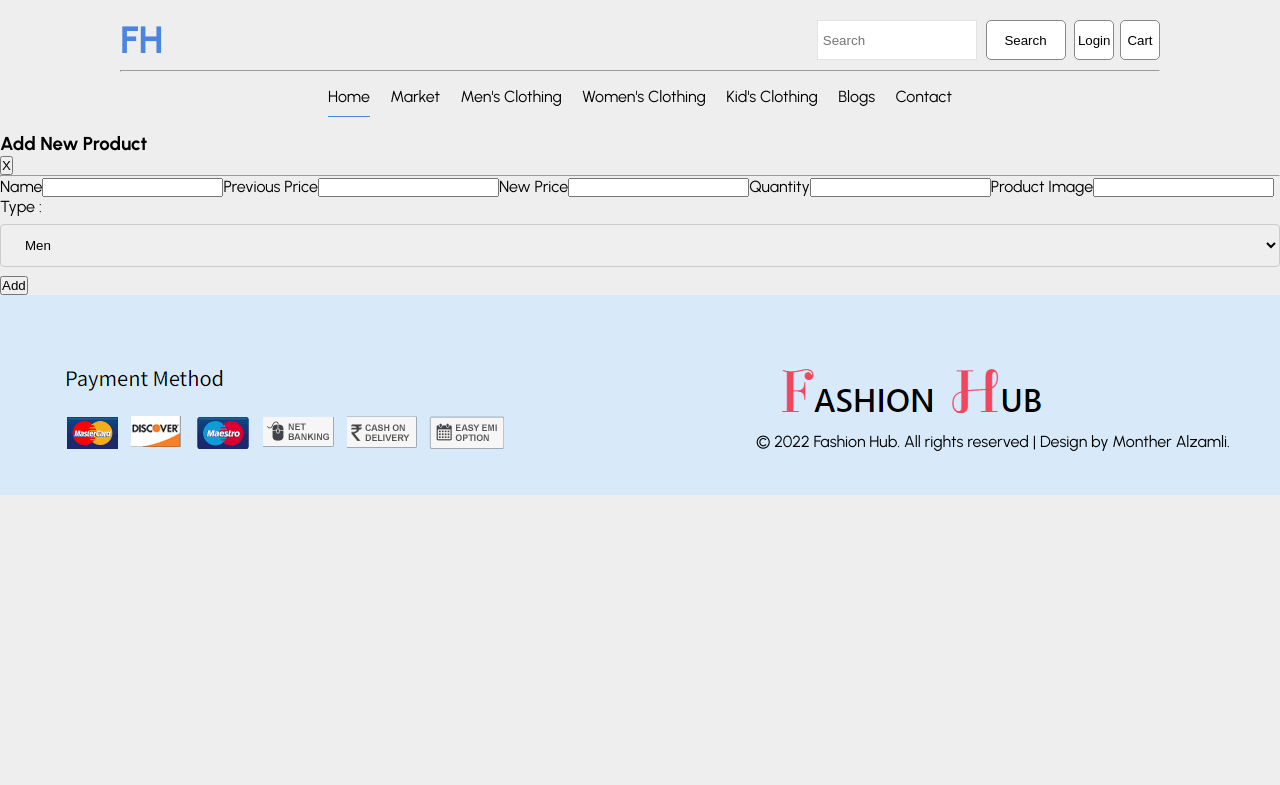
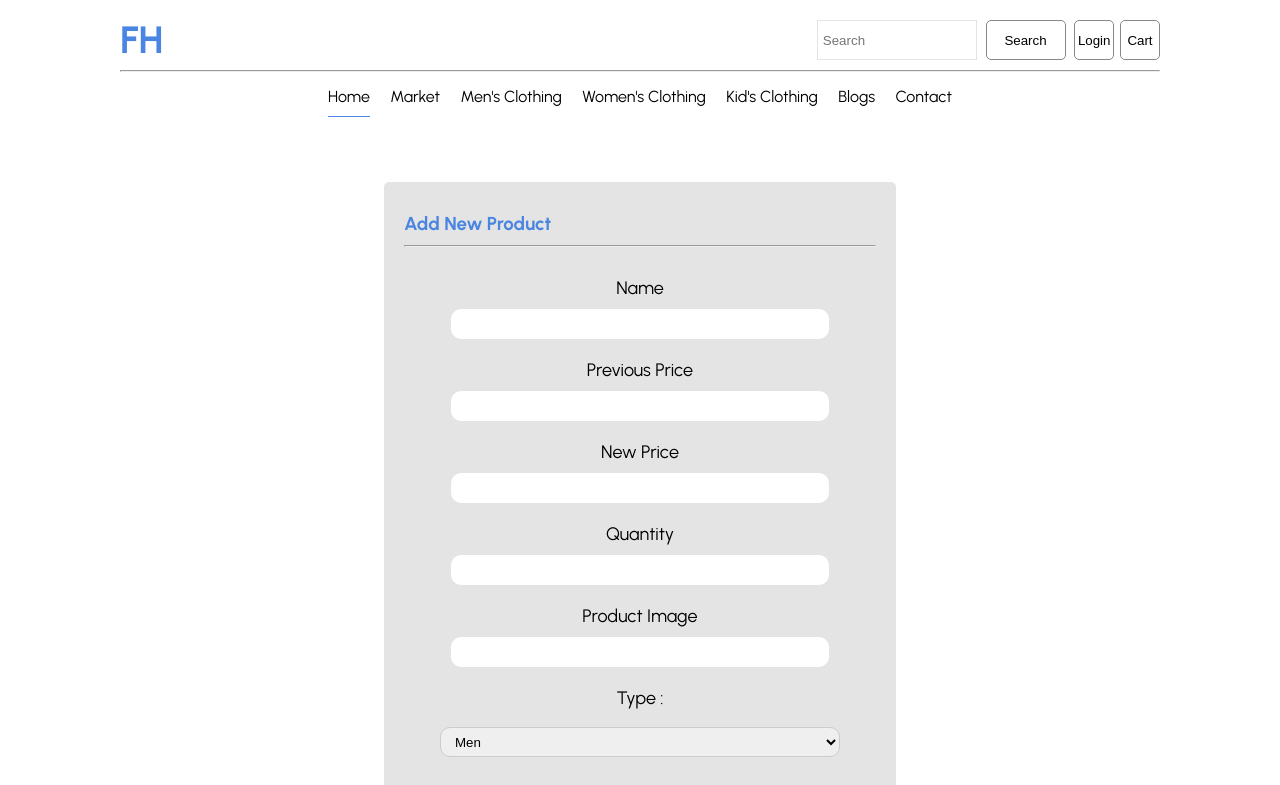
Before and after one commit to MontherIsmail/Fashion-Hub, a React (Create React App) app in the folder client/: page /products in a window 1280 px wide. Shown: the top 785 px of the page. Built offline with nearby package versions, Linux system fonts and the light colour scheme; no server answers.

Commit message:
add product form css, jsx and some edits Relates #41

```diff
--- a/client/src/App.css
+++ b/client/src/App.css
@@ -5,6 +5,7 @@
 }
 body {
   font-family: "Urbanist", sans-serif;
+  background-color: #fff;
 }
 :root {
   --main-color: #4a86e1;
@@ -248,3 +249,76 @@ footer{
   height: 200px;
   background-color: var(--footer-color);
 }
+.add-container{
+  width: 100%;
+  padding: 50px 0;
+  display: flex;
+  justify-content: center;
+  align-items: center;
+}
+.add-inner{
+  display: flex;
+  justify-content: space-between;
+  align-items: flex-start;
+  flex-direction: column;
+  padding: 30px 20px;
+  border-radius: 5px;
+  width: 40%;
+  height: fit-content;
+  background-color: #e4e4e4;
+}
+.add-header{
+  margin-bottom: 30px;
+  width: 100%;
+}
+.add-header hr{
+  width: 100%;
+}
+.add-header h3{
+  color: var(--main-color);
+  margin-bottom: 10px;
+}
+
+.form{
+  display: flex;
+  justify-content: space-between;
+  align-items: center;
+  flex-direction: column;
+  height: 90%;
+  width: 100%;
+  margin-bottom: 40px;
+}
+.form label{
+  margin-bottom: 10px;
+  font-size: 18px;
+}
+.form input{
+  width: 80%;
+  height: 30px;
+  background-color: #fff;
+  border: none;
+  border-radius: 10px;
+  margin-bottom: 20px;
+  padding: 0 10px;
+}
+.form select{
+  width: 400px;
+  border-radius: 10px;
+  height: 30px;
+  padding: 0 10px;
+  margin-bottom: 30px;
+}
+.form button{
+  width: 80%;
+  height: 30px;
+  border: none;
+  border-radius: 10px;
+  background-color: var(--main-color);
+  color: #fff;
+  cursor: pointer;
+}
+.form button:hover{
+  background-color: #fff;
+  color: #000;
+  border: 1px solid #80808080;
+}
--- a/client/src/App.jsx
+++ b/client/src/App.jsx
@@ -17,7 +17,6 @@ import bannerProducts from "./assets/bannerProducts.png";
 class App extends Component {
   state = {
     products: [],
-    popUpDisplay: false,
     isLogged: false,
     name: "",
     password: "",
@@ -140,8 +139,6 @@ class App extends Component {
       cart: [...prevState.cart, addedProduct[0]],
     }));
   };
-  handleOpenPopUp = () => this.setState({ popUpDisplay: true });
-  handleClosePopUp = () => this.setState({ popUpDisplay: false });
 
   render() {
     const { products, isLogged, editable, cart, minPrice, maxPrice, category } =
@@ -212,8 +209,6 @@ class App extends Component {
               path="/products"
               element={
                 <AddProduct
-                  trigger={this.state.popUpDisplay}
-                  handleClosePopUp={this.handleClosePopUp}
                   addProduct={this.addProduct}
                 />
               }
--- a/client/src/Components/AddProduct.jsx
+++ b/client/src/Components/AddProduct.jsx
@@ -1,15 +1,14 @@
 import React from 'react';
 import Input from './Input';
 export default function AddProduct(props) {
-  const { closePopUp, addProduct } = props;
+  const { addProduct } = props;
   return (
-    <div className="popup">
-      <div className="popup-inner">
-        <div className="popup-header">
+    <div className="add-container">
+      <div className="add-inner">
+        <div className="add-header">
           <h3>Add New Product</h3>
-          <button onClick={closePopUp}>X</button>
+        <hr />
         </div>
-        <hr />
         <form className="form" onSubmit={addProduct}>
           <Input type={'text'} id={'Name'} name={'name'} label={'Name'} />
           <Input
--- a/client/src/Components/Login.css
+++ b/client/src/Components/Login.css
@@ -12,6 +12,7 @@ body {
   margin: 35px auto;
   width: 500px;
   max-width: 90%;
+  height: 60vh;
 }
 .login-form form {
   width: 100%;
@@ -19,7 +20,6 @@ body {
   padding: 20px;
   background: white;
   border-radius: 4px;
-  box-shadow: 0 8px 16px rgba(0, 0, 0, 0.3);
 }
 .login-form form h1 {
   text-align: center;
@@ -38,7 +38,7 @@ body {
 .login-form form .btn {
   margin-left: 50%;
   transform: translateX(-50%);
-  width: 120px;
+  width: 460px;
   height: 34px;
   border: none;
   outline: none;
@@ -51,5 +51,7 @@ body {
   transition: 0.3s;
 }
 .login-form form .btn:hover {
-  opacity: 0.7;
+  background-color: #fff;
+  border: 1px solid #80808080;
+  color: #000;
 }
```
